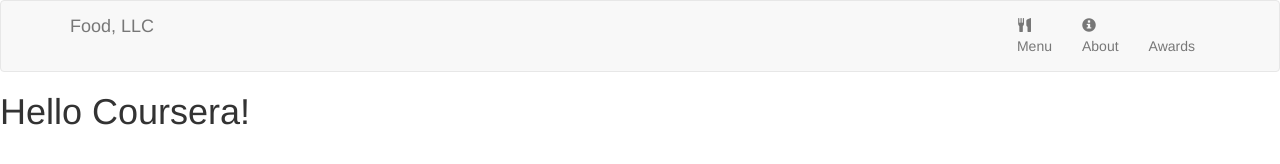
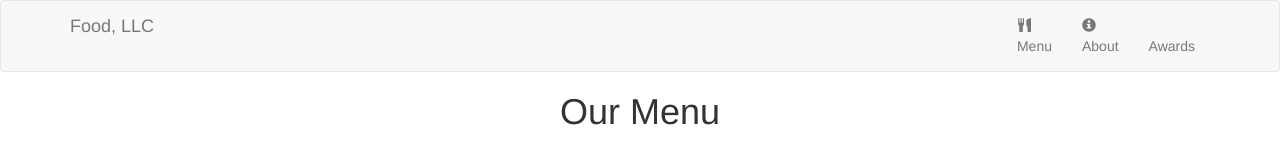
Before and after one commit to lollipopenator/coursera-test, a plain HTML site: page coding-assignments/module-3-solution/index.html in a window 1280 px wide. Drawn offline with Linux system fonts and the light colour scheme.

Commit message:
Center-aligned main heading, using boottrap class described here: http://getbootstrap.com/css/#type-alignment

```diff
--- a/coding-assignments/module-3-solution/index.html
+++ b/coding-assignments/module-3-solution/index.html
@@ -49,7 +49,7 @@
 </nav> <!-- pasted navbar stuff -->
 </header>
 
-  <h1>Hello Coursera!</h1>
+  <h1 class="text-center">Our Menu</h1>
 
 
 
```
